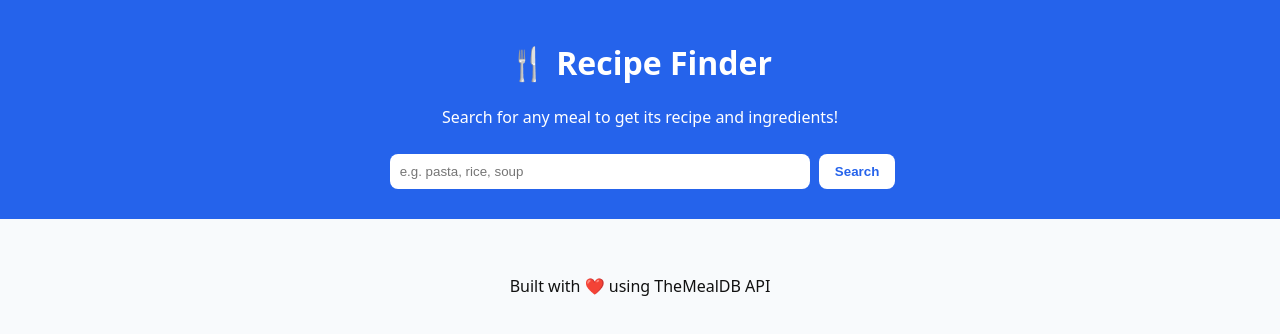
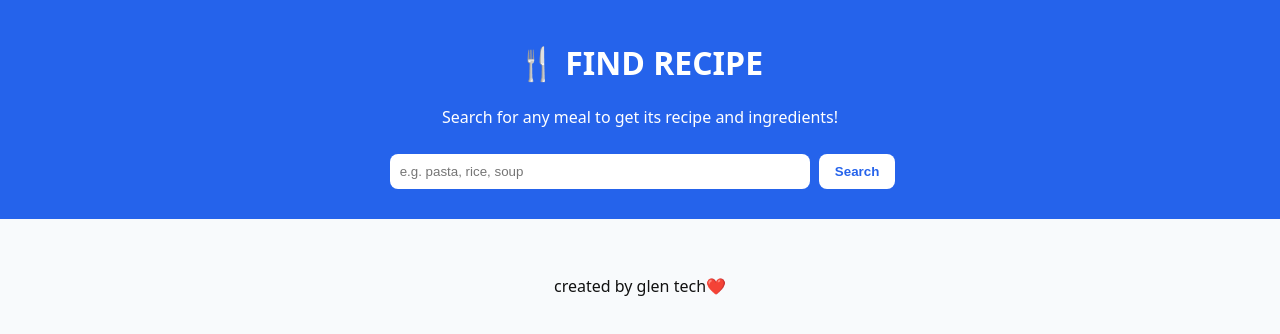
Before and after one commit to glen-hub1/Test, a plain HTML site: page index.html in a window 1280 px wide. Drawn offline with Linux system fonts and the light colour scheme.

Commit message:
Update index.html

```diff
--- a/index.html
+++ b/index.html
@@ -8,7 +8,7 @@
 </head>
 <body>
   <header>
-    <h1>🍴 Recipe Finder</h1>
+    <h1>🍴 FIND RECIPE</h1>
     <p>Search for any meal to get its recipe and ingredients!</p>
     <input type="text" id="searchInput" placeholder="e.g. pasta, rice, soup">
     <button id="searchBtn">Search</button>
@@ -17,7 +17,7 @@
   <main id="results"></main>
 
   <footer>
-    <p>Built with ❤️ using TheMealDB API</p>
+    <p>created by glen tech❤️</p>
   </footer>
 
   <script src="app.js"></script>
```
